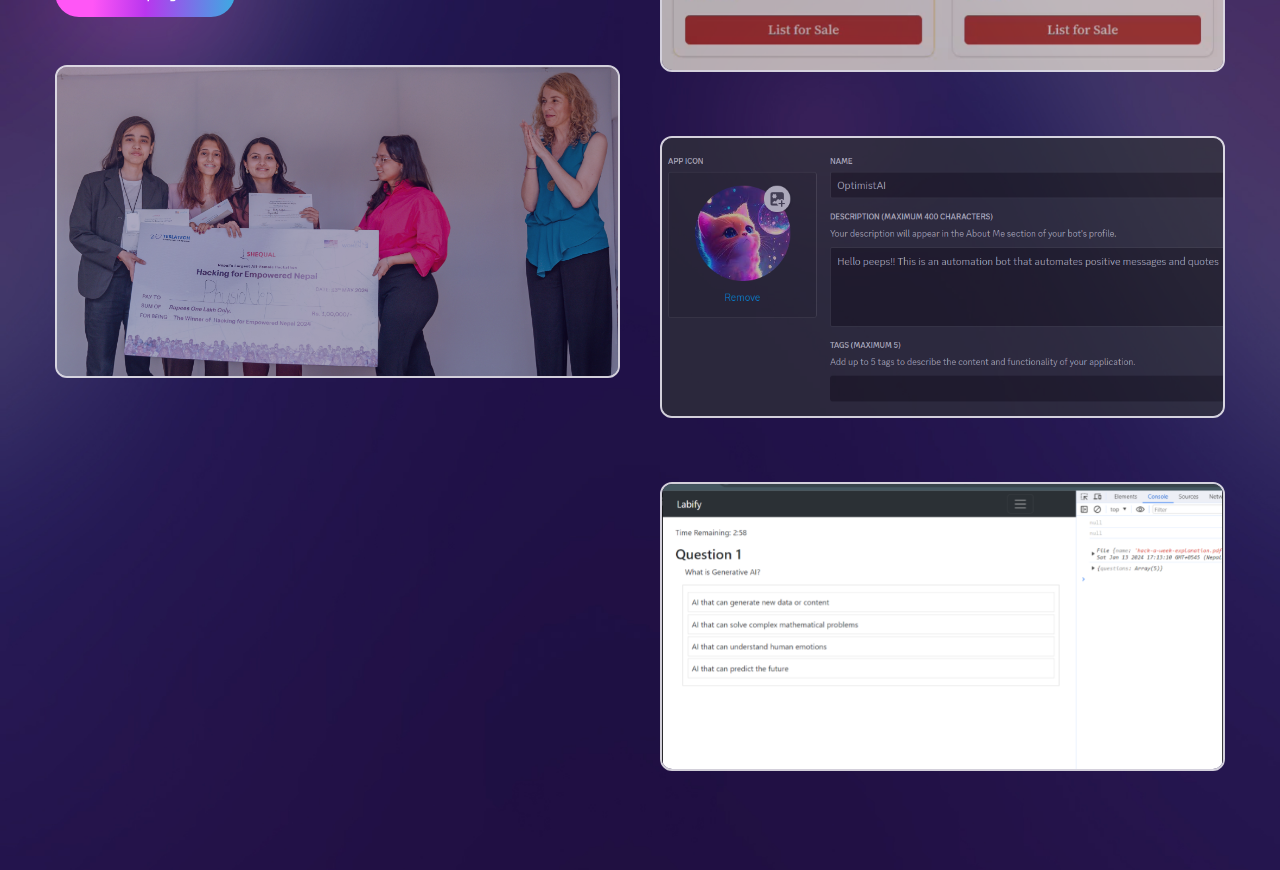
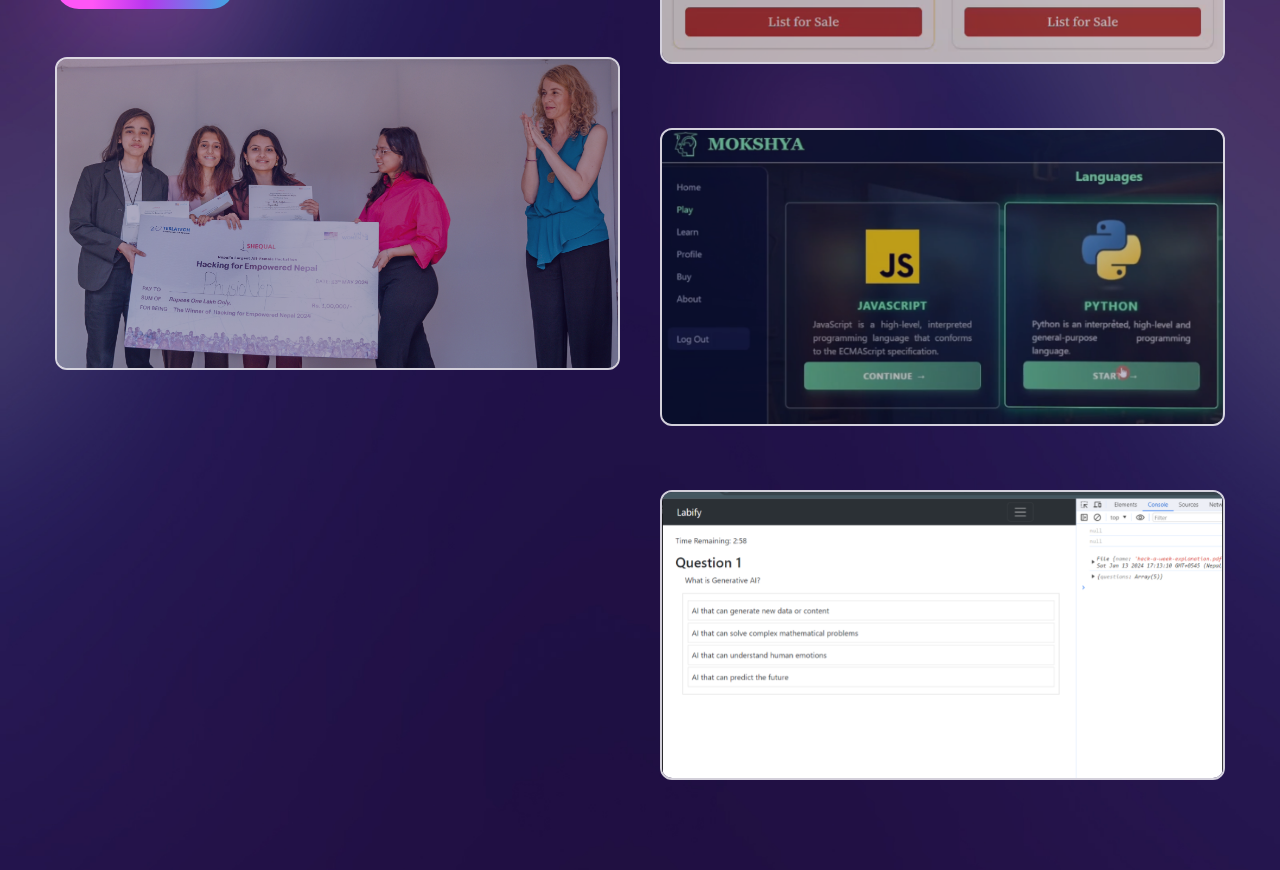
Before and after one commit to iamridhima/myportfolio, a React (Create React App) app: page / in a window 1280 px wide. Shown: the part 2440-3310 px from the top of the page. Built offline with nearby package versions, Linux system fonts and the light colour scheme; the HTML template or start-up script is replaced by a standard one; a web font is replaced by a local one.

Commit message:
Update Work.js

```diff
--- a/src/components/Work.js
+++ b/src/components/Work.js
@@ -6,6 +6,7 @@ import img1 from '../assets/1.png';
 import img2 from '../assets/2.png';
 import img3 from '../assets/3.png';
 import img4 from '../assets/4.png';
+import img5 from '../assets/5.png';
 
 const PhysioNep = () => {
   const url = 'https://github.com/NibidaGhimire/PhysioNep';
@@ -96,7 +97,7 @@ const Labify = () => {
                 <div className='group-hover:bg-black/70 w-full h-full absolute z-40 transition-all duration-300'></div>
                 <img
                   className='group-hover:scale-125 transition-all duration-500 opacity-70 w-58 h-179'
-                  src={img2}
+                  src={img5}
                   alt='' />
                 <div className='absolute -bottom-full left-12 group-hover:bottom-24 transition-all duration-500 z-50'>
                   <span className='text-gradient'>Mokshya</span></div>
```
